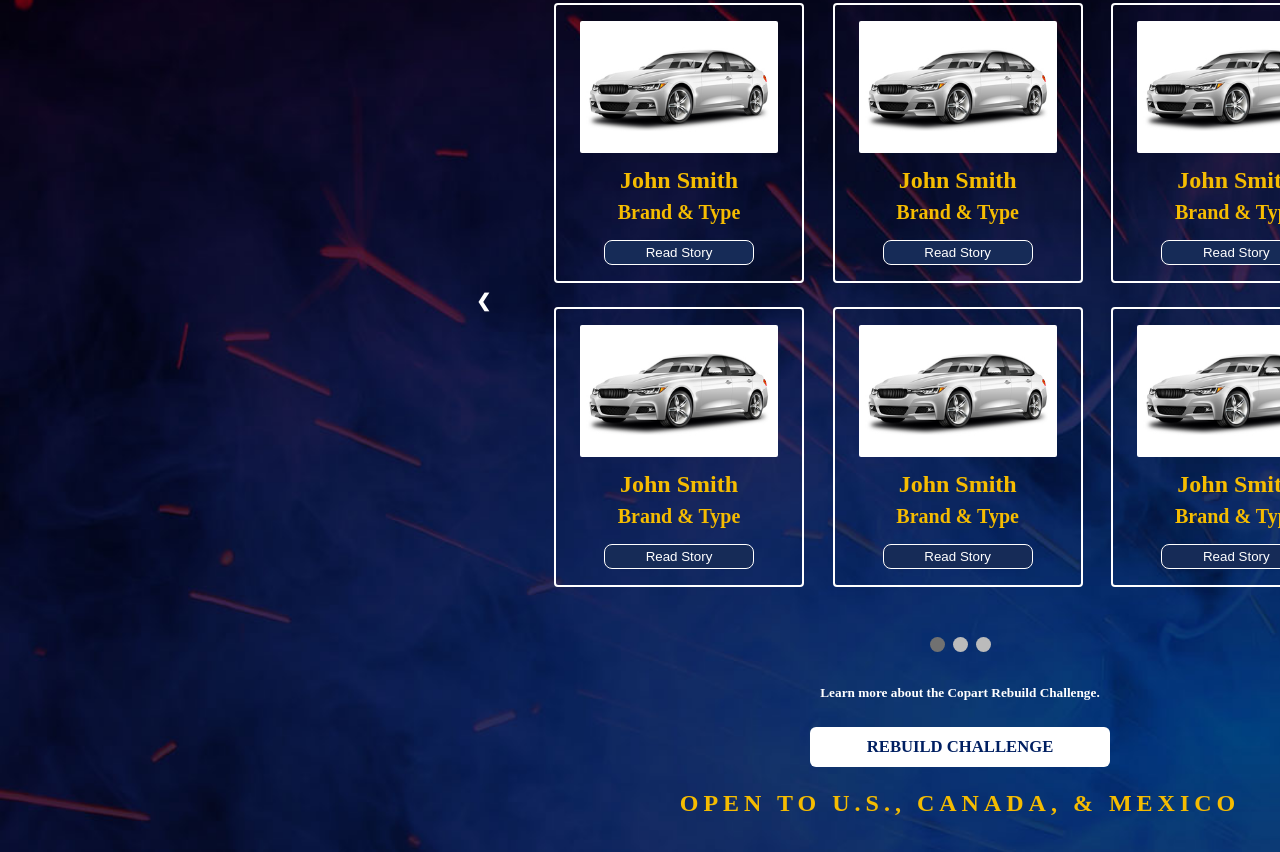
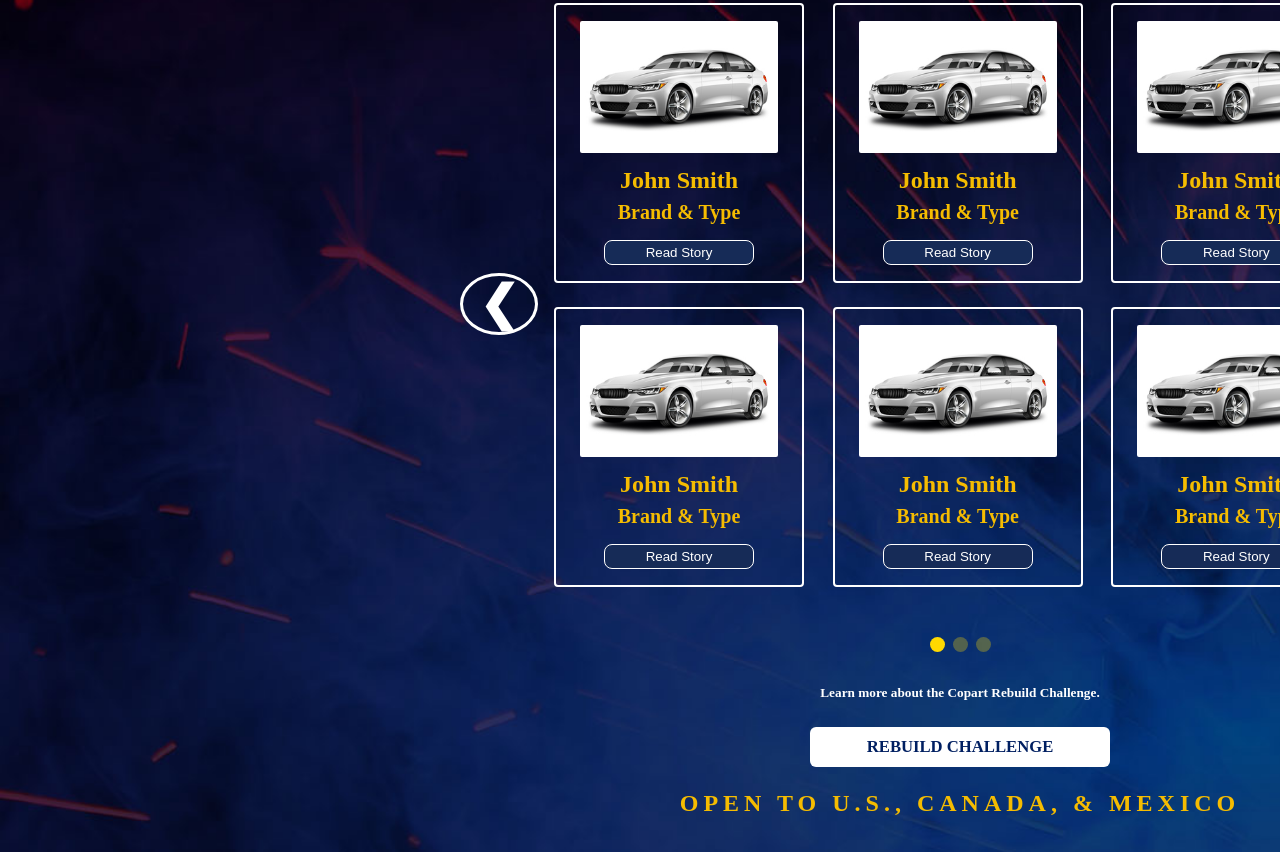
Before and after one commit to Santi029/copartrebuilt2021, a plain HTML site: page index.html in a window 1280 px wide. Shown: the part 590-1442 px from the top of the page. Drawn offline with Linux system fonts and the light colour scheme; a web font is replaced by a local one.

Commit message:
Circled the arrows.

```diff
--- a/slideshow.css
+++ b/slideshow.css
@@ -23,21 +23,24 @@
     padding: 16px;
     color: white;
     font-weight: bold;
-    font-size: 18px;
+    font-size: 3em;
     transition: 0.6s ease;
-    border-radius: 0 3px 3px 0;
+    border-radius: 50%;
     user-select: none;
+    border: solid rgb(255, 255, 255) 3px;
 }
 
 /* Position the "next button" to the right */
 .next {
     right: 0;
-    border-radius: 3px 0 0 3px;
+    border-radius: 50%;
 }
 
 /* On hover, add a black background color with a little bit see-through */
 .prev:hover, .next:hover {
-    background-color: rgba(0,0,0,0.8);
+    background-color: rgba(255, 217, 0, 0.8);
+    border-radius: 50%;
+    border: solid rgb(255, 255, 255) 3px;
 }
 
 /* Caption text */
@@ -66,14 +69,14 @@
     height: 15px;
     width: 15px;
     margin: 0 2px;
-    background-color: #bbb;
+    background-color: rgb(255, 217, 0, 0.3);
     border-radius: 50%;
     display: inline-block;
     transition: background-color 0.6s ease;
 }
 
 .active, .dot:hover {
-    background-color: #717171;
+    background-color: rgb(255, 217, 0);
 }
 
 /* Fading animation */
```
